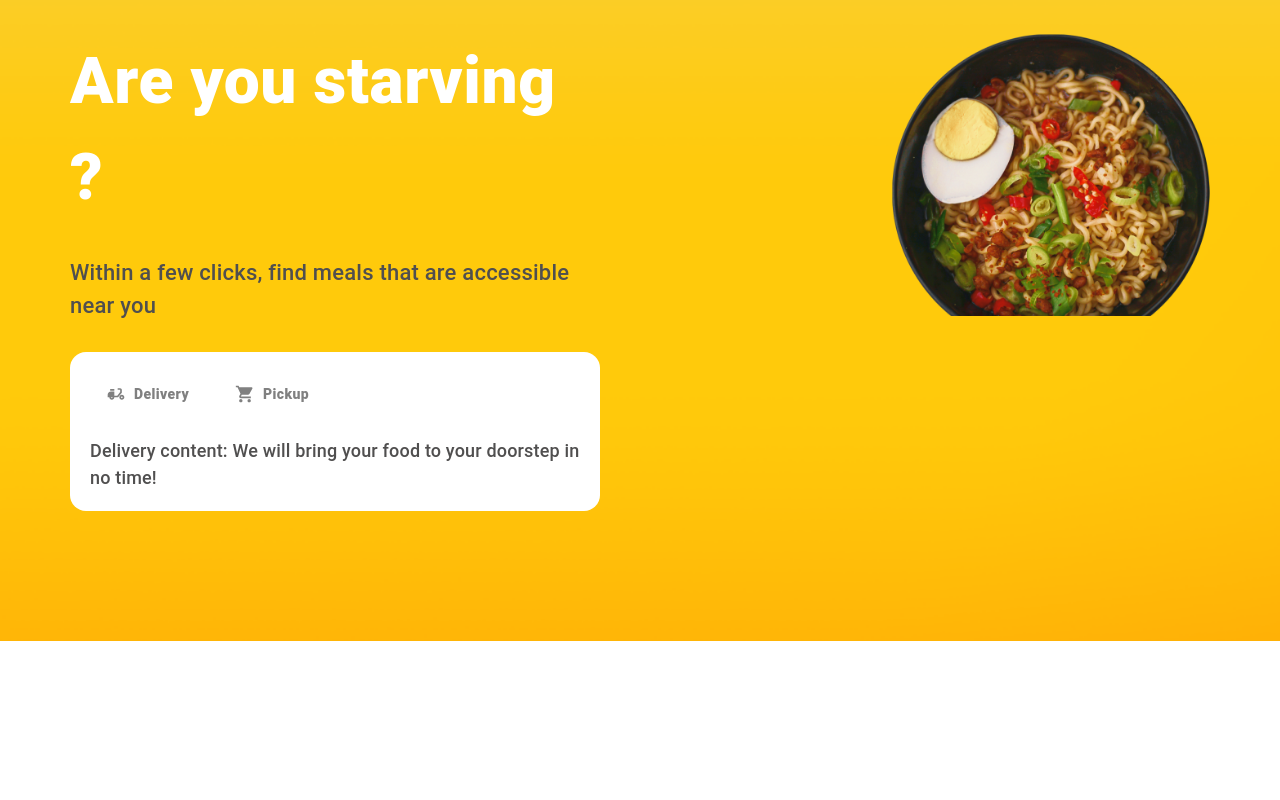
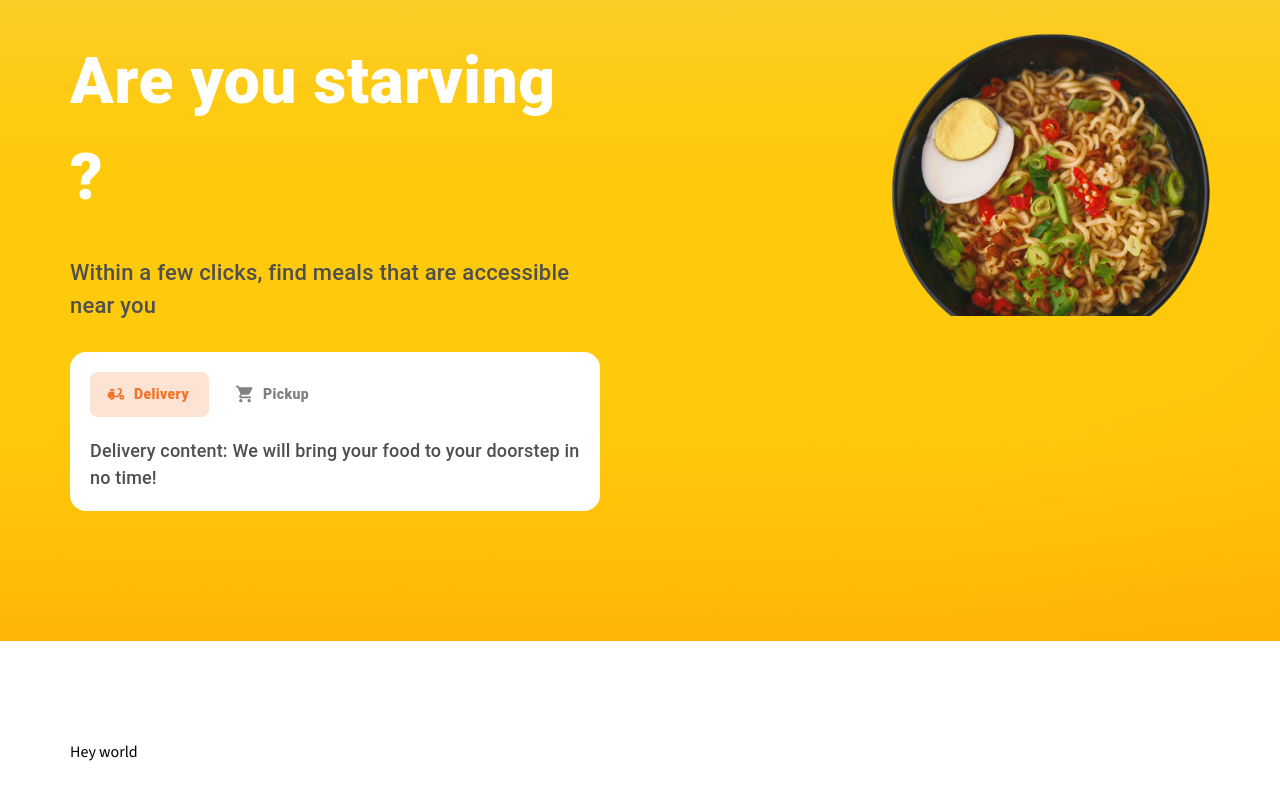
Before and after one commit to NameFarhan/foodwagon-app, a React (Vite) app: page / in a window 1280 px wide. Shown: the part 206-1006 px from the top of the page. Before the commit the page ends 847 px from the top, so only its background shows below. Built offline with nearby package versions, Linux system fonts and the light colour scheme.

Commit message:
active added to hero buttons

```diff
--- /dev/null
+++ b/src/Components/Deals.jsx
@@ -0,0 +1,18 @@
+
+
+import { useTheme } from '@emotion/react'
+import React from 'react'
+import { DealsWrapper } from './DealsWrapper'
+
+const Deals = () => {
+    const theme = useTheme()
+  return (
+    <>
+    <DealsWrapper>
+        Hey world
+    </DealsWrapper>
+    </>
+  )
+}
+
+export default Deals
--- /dev/null
+++ b/src/Components/DealsWrapper.jsx
@@ -0,0 +1,20 @@
+import { Box } from "@mui/material";
+
+export const DealsWrapper = ({ children }) => {
+  return (
+    <>
+      <Box
+        sx={{
+          padding: {
+            mobile: "60px 0px",
+            tablet: "80px 50px",
+            laptop: "100px 70px 100px 70px",
+            desktop: "130px 160px 130px 160px",
+          },
+        }}
+      >
+        {children}
+      </Box>
+    </>
+  );
+};
--- a/src/Components/Hero.jsx
+++ b/src/Components/Hero.jsx
@@ -90,16 +90,17 @@ const Hero = () => {
                       onClick={() => setSelectedOption("Delivery")}
                       sx={{
                         fontWeight: "800",
-                        color: "grey",
+                        color:
+                          selectedOption === "Delivery" ? "#F17228" : "grey",
                         textTransform: "none",
                         padding: "10px 20px",
                         borderRadius: "8px",
                         transition: "all 0.3s ease",
+                        backgroundColor:
+                          selectedOption === "Delivery"
+                            ? "rgba(241, 114, 40, 0.2)"
+                            : "transparent",
                         "&:hover": {
-                          color: "#F17228",
-                          backgroundColor: "rgba(241, 114, 40, 0.2)",
-                        },
-                        "&.Mui-active": {
                           color: "#F17228",
                           backgroundColor: "rgba(241, 114, 40, 0.2)",
                         },
@@ -112,16 +113,16 @@ const Hero = () => {
                       onClick={() => setSelectedOption("Pickup")}
                       sx={{
                         fontWeight: "800",
-                        color: "grey",
+                        color: selectedOption === "Pickup" ? "#F17228" : "grey",
                         textTransform: "none",
                         padding: "10px 20px",
                         borderRadius: "8px",
                         transition: "all 0.3s ease",
+                        backgroundColor:
+                          selectedOption === "Pickup"
+                            ? "rgba(241, 114, 40, 0.2)"
+                            : "transparent",
                         "&:hover": {
-                          color: "#F17228",
-                          backgroundColor: "rgba(241, 114, 40, 0.2)",
-                        },
-                        "&.Mui-active": {
                           color: "#F17228",
                           backgroundColor: "rgba(241, 114, 40, 0.2)",
                         },
--- a/src/Pages/Home.jsx
+++ b/src/Pages/Home.jsx
@@ -3,6 +3,7 @@ import Navbar from "../Layout/Navbar";
 import { Box } from "@mui/material";
 import herobg from "../Images/herobg.webp";
 import Hero from "../Components/Hero";
+import Deals from "../Components/Deals";
 
 const Home = () => {
   return (
@@ -20,6 +21,8 @@ const Home = () => {
       >
         <Hero />
       </Box>
+
+      <Deals />
     </>
   );
 };
```
